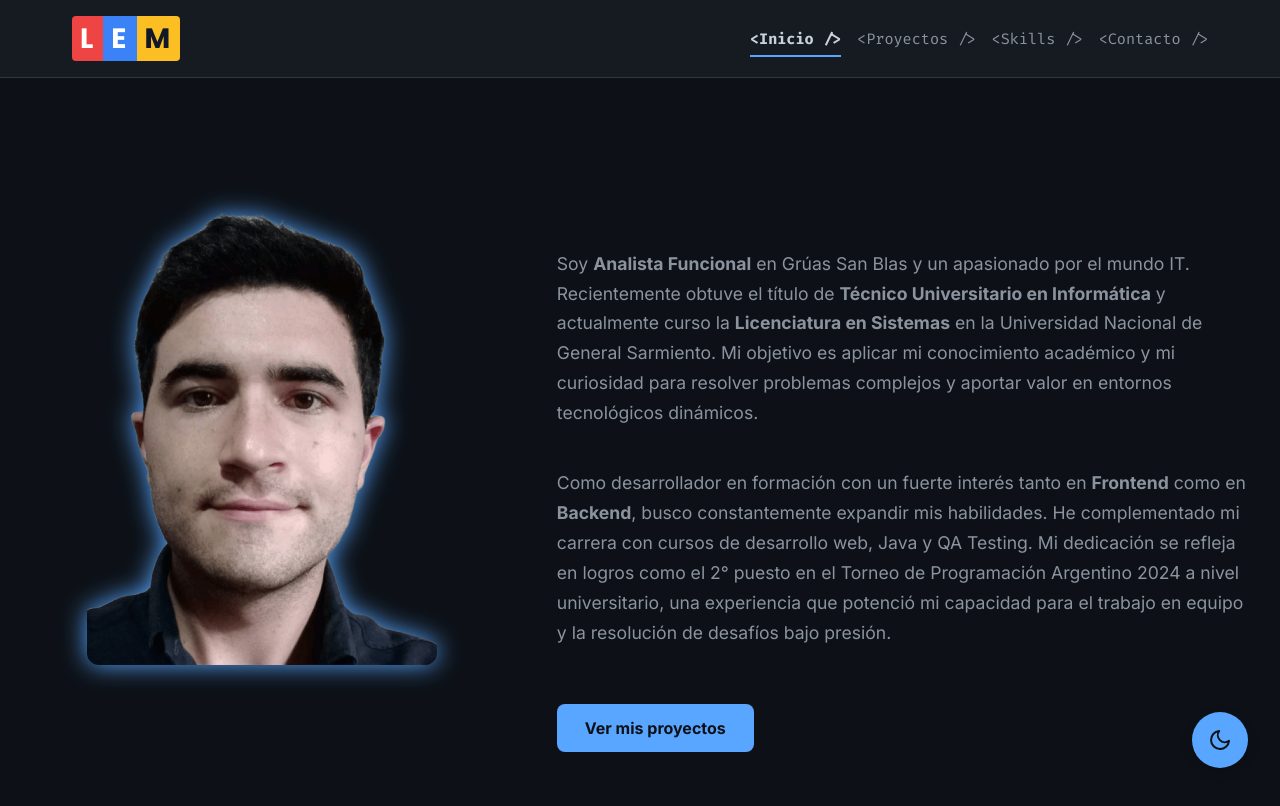
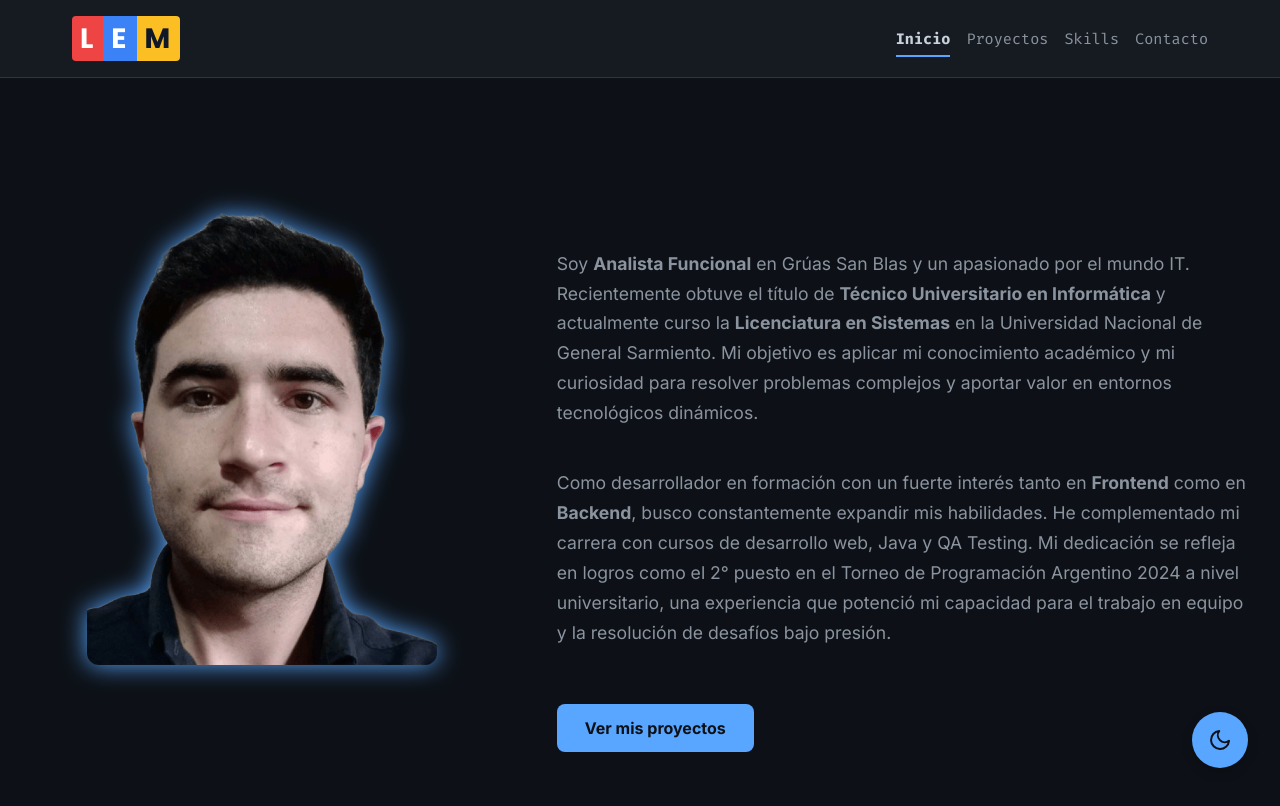
Before and after one commit to LautaroMoreno2002/portfolio-v2, a React (Vite) app: page / in a window 1280 px wide. Shown: the top 806 px of the page. Built offline with nearby package versions, Linux system fonts and the light colour scheme.

Commit message:
Quitar simbolos en el header

```diff
--- a/src/components/Header.tsx
+++ b/src/components/Header.tsx
@@ -23,11 +23,11 @@ export default function Header() {
 
         {/* Navegación para escritorio */}
         <nav className="nav-desktop">
-          <NavLink to="/" className={({ isActive }) => isActive ? 'nav-link active' : 'nav-link'}>&lt;Inicio /&gt;</NavLink>
-          <NavLink to="/proyectos" className={({ isActive }) => isActive ? 'nav-link active' : 'nav-link'}>&lt;Proyectos /&gt;</NavLink>
-          <NavLink to="/conocimientos" className={({ isActive }) => isActive ? 'nav-link active' : 'nav-link'}>&lt;Skills /&gt;</NavLink>
+          <NavLink to="/" className={({ isActive }) => isActive ? 'nav-link active' : 'nav-link'}>Inicio</NavLink>
+          <NavLink to="/proyectos" className={({ isActive }) => isActive ? 'nav-link active' : 'nav-link'}>Proyectos</NavLink>
+          <NavLink to="/conocimientos" className={({ isActive }) => isActive ? 'nav-link active' : 'nav-link'}>Skills</NavLink>
           {/* <NavLink to="/sobre-mi" className={({ isActive }) => isActive ? 'nav-link active' : 'nav-link'}>&lt;Sobre mí /&gt;</NavLink> */}
-          <NavLink to="/contacto" className={({ isActive }) => isActive ? 'nav-link active' : 'nav-link'}>&lt;Contacto /&gt;</NavLink>
+          <NavLink to="/contacto" className={({ isActive }) => isActive ? 'nav-link active' : 'nav-link'}>Contacto</NavLink>
         </nav>
 
         {/* Botón de menú para móvil */}
@@ -39,11 +39,11 @@ export default function Header() {
       {/* Menú desplegable para móvil */}
       {isMenuOpen && (
         <nav className="nav-mobile">
-          <NavLink to="/" className="nav-link-mobile" onClick={toggleMenu}>&lt;Inicio /&gt;</NavLink>
-          <NavLink to="/proyectos" className="nav-link-mobile" onClick={toggleMenu}>&lt;Proyectos /&gt;</NavLink>
-          <NavLink to="/conocimientos" className="nav-link-mobile" onClick={toggleMenu}>&lt;Skills /&gt;</NavLink>
+          <NavLink to="/" className="nav-link-mobile" onClick={toggleMenu}>Inicio</NavLink>
+          <NavLink to="/proyectos" className="nav-link-mobile" onClick={toggleMenu}>Proyectos</NavLink>
+          <NavLink to="/conocimientos" className="nav-link-mobile" onClick={toggleMenu}>Skills</NavLink>
           {/* <NavLink to="/sobre-mi" className="nav-link-mobile" onClick={toggleMenu}>&lt;Sobre mí /&gt;</NavLink> */}
-          <NavLink to="/contacto" className="nav-link-mobile" onClick={toggleMenu}>&lt;Contacto /&gt;</NavLink>
+          <NavLink to="/contacto" className="nav-link-mobile" onClick={toggleMenu}>Contacto</NavLink>
         </nav>
       )}
     </header>
```
